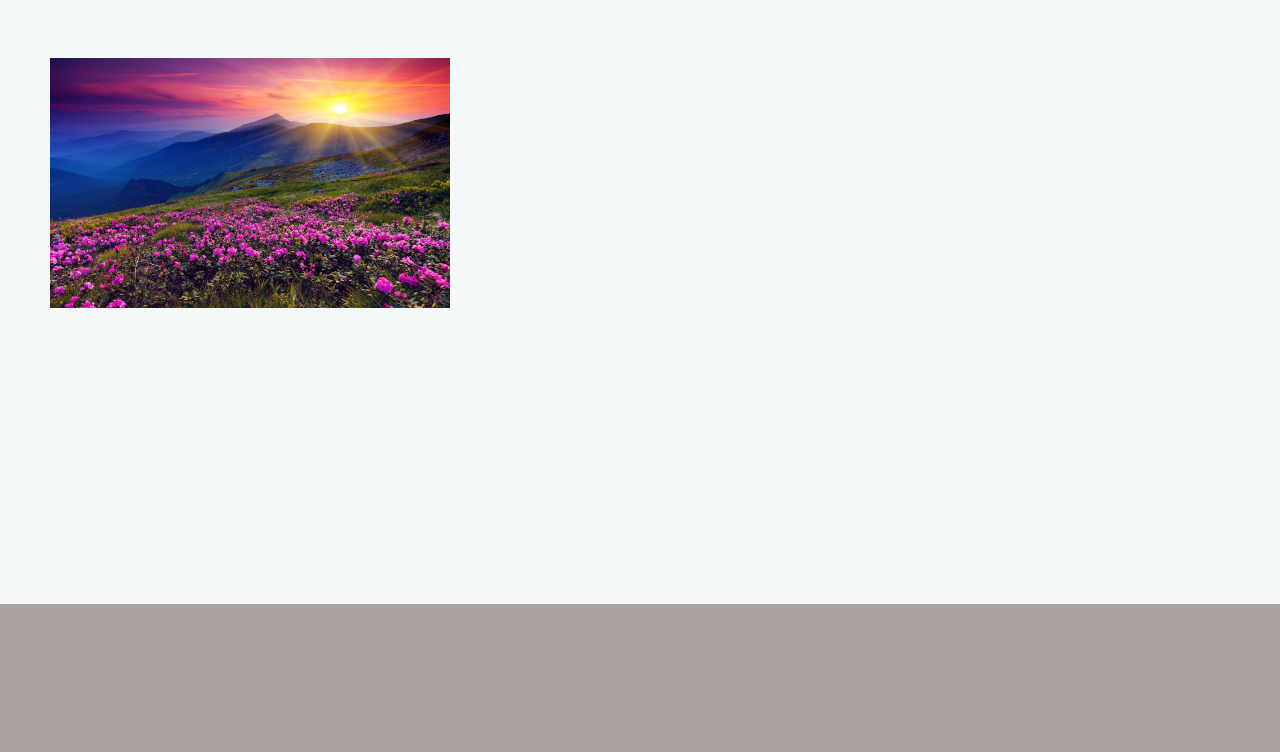
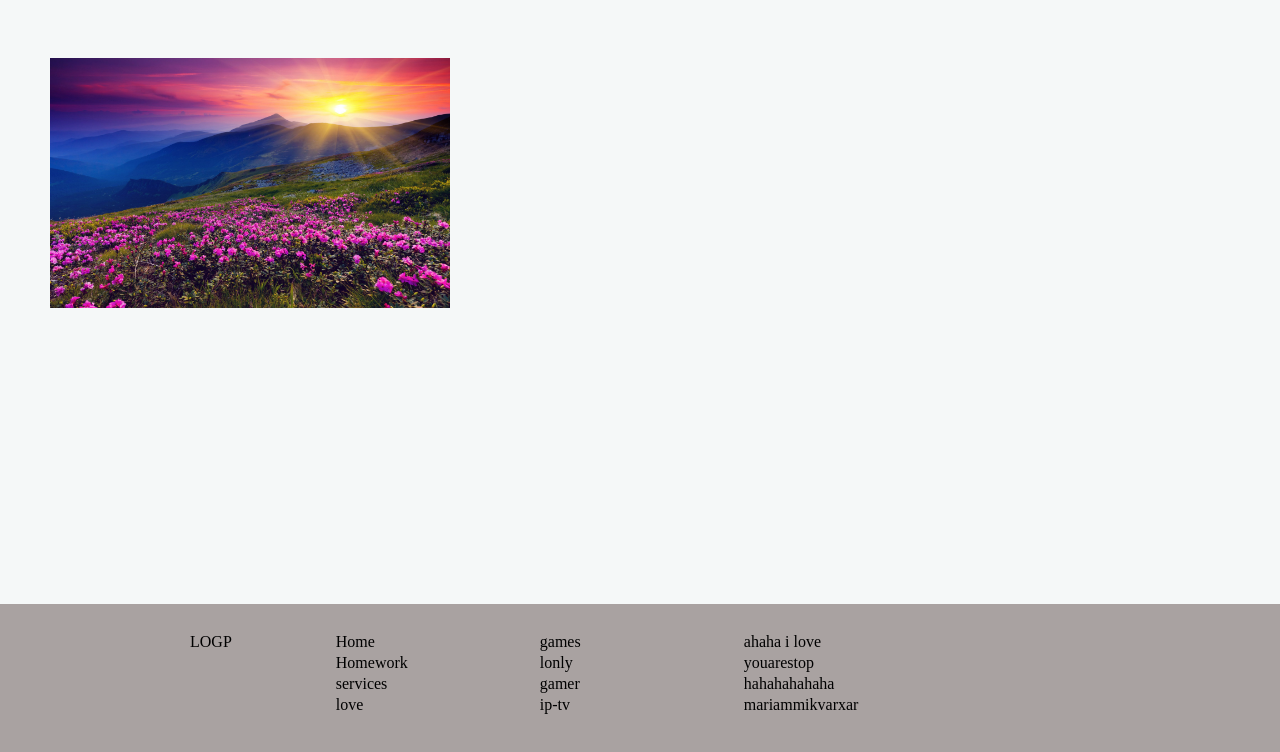
Before and after one commit to Shotagurgenidze/homework, a plain HTML site: page index.html in a window 1280 px wide. Shown: the part 2398-3150 px from the top of the page. Drawn offline with Linux system fonts and the light colour scheme.

Commit message:
add footer

```diff
--- a/index.html
+++ b/index.html
@@ -6,8 +6,11 @@
 	<title>Home work</title>
 	<link rel="stylesheet" type="text/css" href="style.css">
 	<link rel="stylesheet" type="text/css" href="reset.css">
+	<link href="StyleSheet.css" rel="stylesheet" type="text/css" media="only screen" />
+
 </head>
 <body class="body">
+
 	<header class="header">
 		<img class="logo" src="https://cdn.iconscout.com/icon/free/png-256/logo-3446031-2882300.png"
 		alt="logo">
@@ -31,7 +34,6 @@
 	<section class="section1">
 		<h3 class="h3-name">TRENDING</h3>
 		<div class="trending-div">
-
 				<h5 class="h5p">Dolore magna aliaba</h5>
 				<img class="picture1" src="https://www.sciencealert.com/images/2022/09/RareUnusuallyMushroomShapedDragonsbloodTree.jpg" alt="tres">
 				<p class="text1">Lorem ipsum dolor sit amet, consectetur adipisicing elit, sed do eiusmod.</p>
@@ -69,7 +71,60 @@
 		</div>
 	</section>
 	<footer class="footer">
+		<div class="logo-div div">
+			<h2>LOGP</h2>
+		</div>
+		<div class="stack1 div">
+			<ul>
+				<li class="li">
+					Home
+				</li>
+				<li class="li">
+					Homework
+				</li>
+				<li class="li">
+					services
+				</li>
+				<li class="li">
+					love
+				</li>
+			</ul>
 
+		</div>
+		<div class="stack2 div">
+			<ul>
+				<li class="li">
+					games
+				</li>
+				<li class="li">
+					lonly
+				</li>
+				<li class="li">
+					gamer
+				</li>
+				<li class="li">
+					ip-tv
+				</li>
+			</ul>
+
+		</div>
+		<div class="stack3 div">
+			<ul>
+				<li class="li">
+					ahaha i love
+				</li>
+				<li class="li">
+					youarestop
+				</li>
+				<li class="li">
+					hahahahahaha
+				</li>
+				<li class="li">
+					mariammikvarxar
+				</li>
+			</ul>
+
+		</div>
 	</footer>
 
 </body>
--- a/style.css
+++ b/style.css
@@ -1,5 +1,6 @@
 .body{
-	background-color: #f5f8f8;
+	background-color: #f5f8f8;%
+
 }
 /*headre*/
 .nav-li{
@@ -29,6 +30,7 @@
 /*section*/
 .section1{
 	margin-top: 100px;
+
 }
 .h3-name{
 	margin-left: 190px;
@@ -244,6 +246,8 @@
 	margin-top: 30px;
 
 }
+/*footer*/
+
 .footer{
 	background-color: #A9A2A1;
 	width: 100%;
@@ -252,3 +256,32 @@
 
 
 }
+.logo-div{
+	display: inline-block;
+	margin-left: 190px;
+	margin-top: 30px;
+	vertical-align: top;
+
+}
+.stack1{
+	display: inline-block;
+	width: 100px;
+	margin-top: 30px;
+
+}
+.stack2{
+	display: inline-block;
+	margin-top: 30px;
+	width: 100px;
+}
+.stack3{
+	display: inline-block;
+	margin-top: 30px;
+	width: 100px;
+}
+.div{
+	margin-right: 100px;
+}
+.li{
+	margin-bottom: 5px;
+}
```
